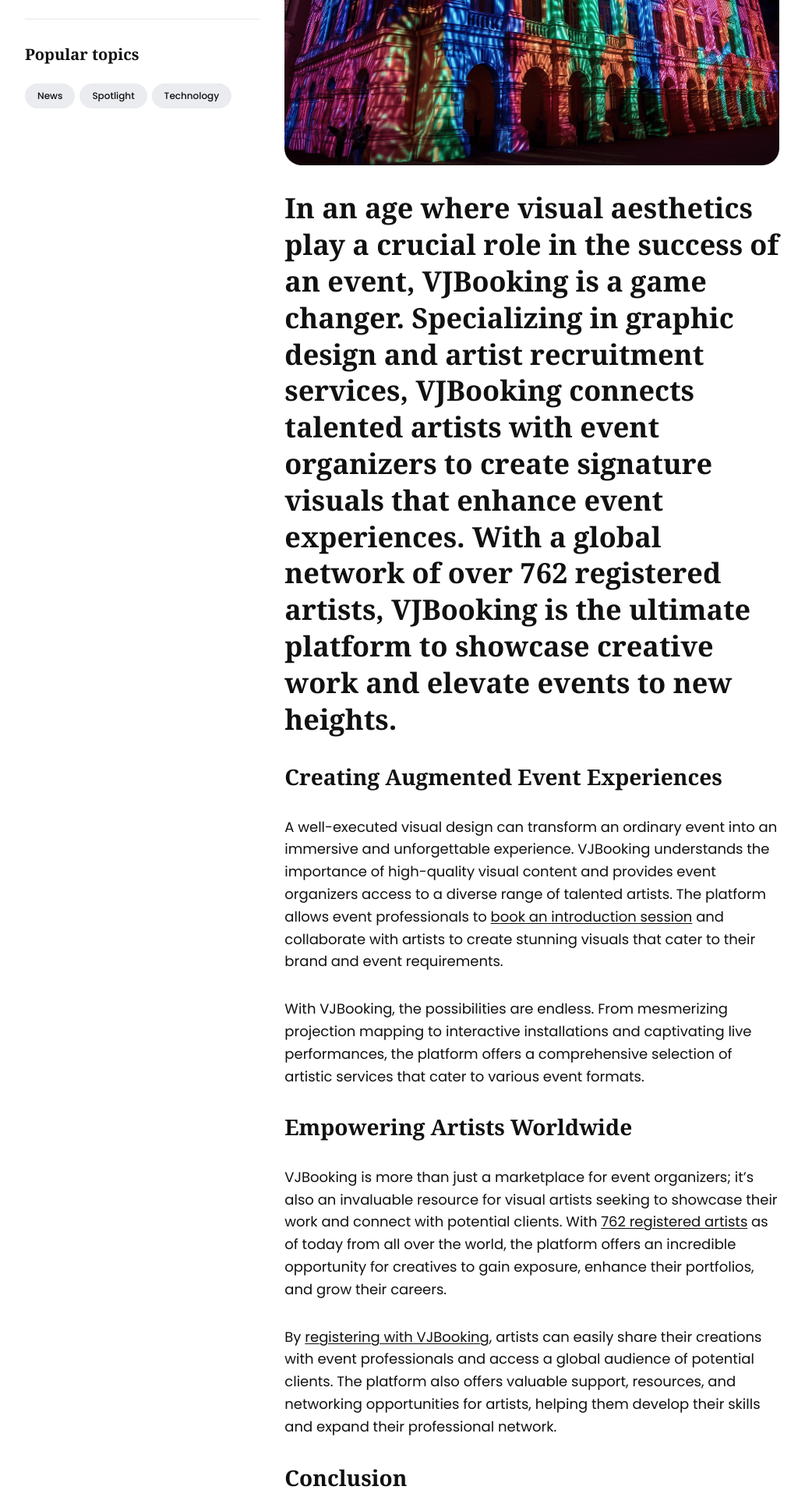
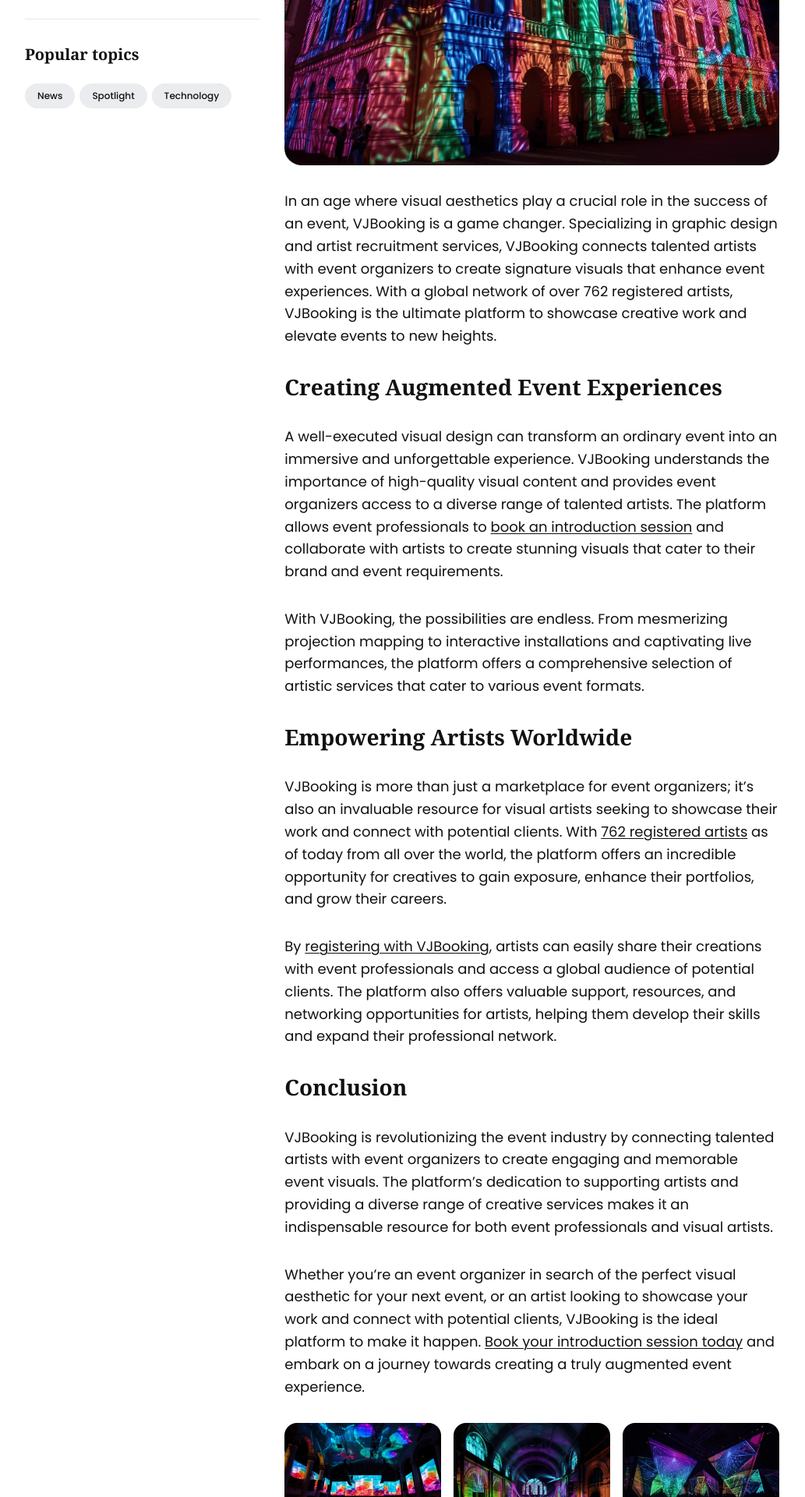
Before and after one commit to onConsensus/website, a Jekyll site: the page built from _posts/2023-04-27-vjbooking-event-recruitment.md, in a window 1280 px wide. Shown: the part 857-2777 px from the top of the page at 78% size, without its empty margins (124-1157 px from the left). Built offline with Jekyll 4.4.1, drawn with Linux system fonts in a browser that asks for light colours.

```diff
--- a/_posts/2023-04-27-vjbooking-event-recruitment.md
+++ b/_posts/2023-04-27-vjbooking-event-recruitment.md
@@ -8,7 +8,7 @@ image: '/images/vjbooking-event-recruitment.png'
 tags: [spotlight]
 ---
 
-# In an age where visual aesthetics play a crucial role in the success of an event, VJBooking is a game changer. Specializing in graphic design and artist recruitment services, VJBooking connects talented artists with event organizers to create signature visuals that enhance event experiences. With a global network of over 762 registered artists, VJBooking is the ultimate platform to showcase creative work and elevate events to new heights.
+In an age where visual aesthetics play a crucial role in the success of an event, VJBooking is a game changer. Specializing in graphic design and artist recruitment services, VJBooking connects talented artists with event organizers to create signature visuals that enhance event experiences. With a global network of over 762 registered artists, VJBooking is the ultimate platform to showcase creative work and elevate events to new heights.
 
 ## Creating Augmented Event Experiences
 A well-executed visual design can transform an ordinary event into an immersive and unforgettable experience. VJBooking understands the importance of high-quality visual content and provides event organizers access to a diverse range of talented artists. The platform allows event professionals to [book an introduction session](https://www.vjbooking.com/book-session) and collaborate with artists to create stunning visuals that cater to their brand and event requirements.
```
